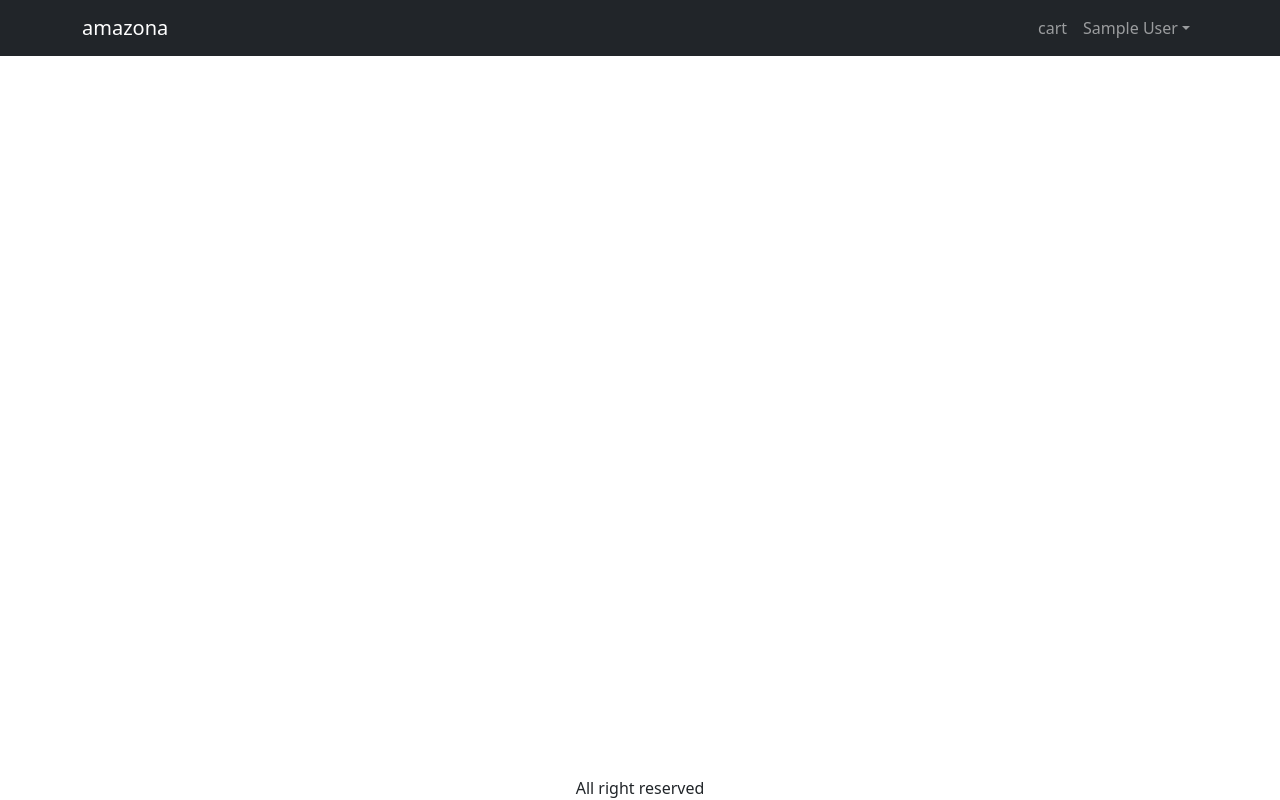
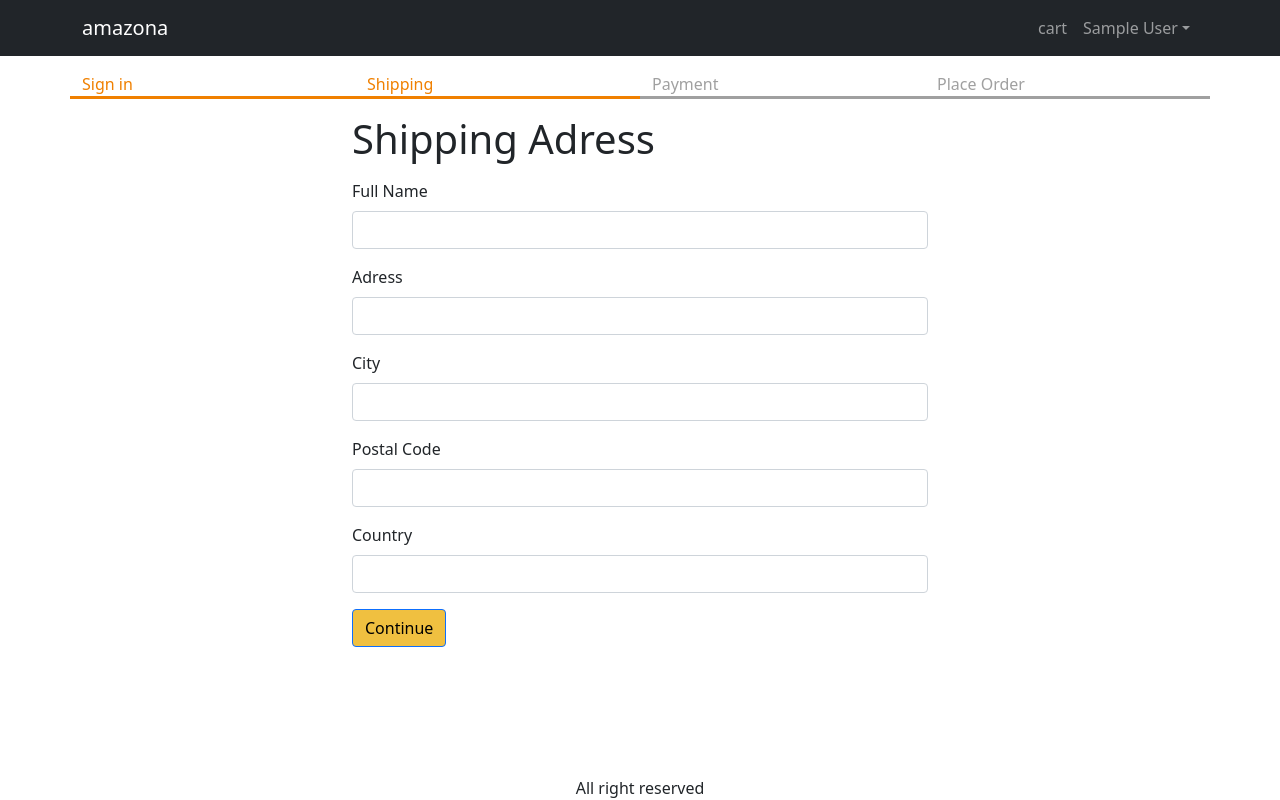
Before and after one commit to NManage2/amazocom, a React (Create React App) app in the folder frontend/: page /shipping in a window 1280 px wide. Built offline with nearby package versions, Linux system fonts and the light colour scheme; sample sign-in values are in the browser's storage.

Commit message:
amazocom

```diff
--- a/frontend/src/App.js
+++ b/frontend/src/App.js
@@ -13,6 +13,7 @@
 import { Store } from './Store';
 import CartScreen from './screens/CartScreen';
 import SigninScreen from './screens/SigninScreen';
+import ShippingAdressScreen from './screens/ShippingAdressScreen';
 
 function App() {
   const { state, dispatch: ctxDispatch } = useContext(Store);
@@ -80,6 +81,7 @@
               <Route path="/cart" element={<CartScreen />} />
               <Route path="/Signin" element={<SigninScreen />} />
               <Route path="/" element={<HomeScreen />} />
+              <Route path="/shipping" element={<ShippingAdressScreen />} />
             </Routes>
           </Container>
         </main>
--- /dev/null
+++ b/frontend/src/components/CheckoutSteps.js
@@ -0,0 +1,13 @@
+import React from 'react';
+import Col from 'react-bootstrap/Col';
+import Row from 'react-bootstrap/Row';
+export default function CheckoutSteps(props) {
+  return (
+    <Row className="checkout-steps">
+      <Col className={props.step1 ? 'active' : ''}>Sign in</Col>
+      <Col className={props.step2 ? 'active' : ''}>Shipping</Col>
+      <Col className={props.step3 ? 'active' : ''}>Payment</Col>
+      <Col className={props.step4 ? 'active' : ''}>Place Order</Col>
+    </Row>
+  );
+}
--- /dev/null
+++ b/frontend/src/screens/ShippingAdressScreen.js
@@ -0,0 +1,99 @@
+import React, { useContext, useEffect, useState } from 'react';
+import { Helmet } from 'react-helmet-async';
+import { useNavigate } from 'react-router-dom';
+import Form from 'react-bootstrap/Form';
+import Button from 'react-bootstrap/Button';
+import { Store } from '../Store';
+import CheckoutSteps from '../components/CheckoutSteps';
+
+export default function ShippingAdressScreen() {
+  const navigate = useNavigate();
+  const { state, dispatch: ctxDispatch } = useContext(Store);
+
+  const {
+    userInfo,
+    cart: { shippingAdress },
+  } = state;
+  const [fullName, setFullName] = useState(shippingAdress.fullName || '');
+  const [adress, setAdress] = useState(shippingAdress.adress || '');
+  const [city, setCity] = useState(shippingAdress.city || '');
+  const [postalCode, setPostalCode] = useState(shippingAdress.postalCode || '');
+  const [country, setCountry] = useState(shippingAdress.country || '');
+  useEffect(() => {
+    if (!userInfo) {
+      navigate('/signin?redirect=/shipping');
+    }
+  }, [userInfo, navigate]);
+  const submitHandler = (e) => {
+    e.preventDefault();
+    ctxDispatch({
+      type: 'SAVE_SHIPPING_ADRESS',
+      payload: { fullName, adress, city, postalCode, country },
+    });
+    localStorage.setItem(
+      'shippingAdress',
+      JSON.stringify({ fullName, adress, city, postalCode, country })
+    );
+    navigate('/payment');
+  };
+
+  return (
+    <div>
+      <Helmet>
+        <title>Shipping Adress</title>
+      </Helmet>
+      <CheckoutSteps step1 step2></CheckoutSteps>
+      <div className="container small-container">
+        <h1 className="my-3">Shipping Adress</h1>
+
+        <Form onSubmit={submitHandler}>
+          <Form.Group className="mb-3" ControlId="fullName">
+            <Form.Label>Full Name</Form.Label>
+            <Form.Control
+              value={fullName}
+              onChange={(e) => setFullName(e.target.value)}
+              required
+            />
+          </Form.Group>
+          <Form.Group className="mb-3" ControlId="fullName">
+            <Form.Label>Adress</Form.Label>
+            <Form.Control
+              value={adress}
+              onChange={(e) => setAdress(e.target.value)}
+              required
+            />
+          </Form.Group>
+          <Form.Group className="mb-3" ControlId="fullName">
+            <Form.Label>City</Form.Label>
+            <Form.Control
+              value={city}
+              onChange={(e) => setCity(e.target.value)}
+              required
+            />
+          </Form.Group>
+          <Form.Group className="mb-3" ControlId="fullName">
+            <Form.Label>Postal Code</Form.Label>
+            <Form.Control
+              value={postalCode}
+              onChange={(e) => setPostalCode(e.target.value)}
+              required
+            />
+          </Form.Group>
+          <Form.Group className="mb-3" ControlId="fullName">
+            <Form.Label>Country</Form.Label>
+            <Form.Control
+              value={country}
+              onChange={(e) => setCountry(e.target.value)}
+              required
+            />
+          </Form.Group>
+          <div className="mb-3">
+            <Button variant="primary" type="submit">
+              Continue
+            </Button>
+          </div>
+        </Form>
+      </div>
+    </div>
+  );
+}
```
